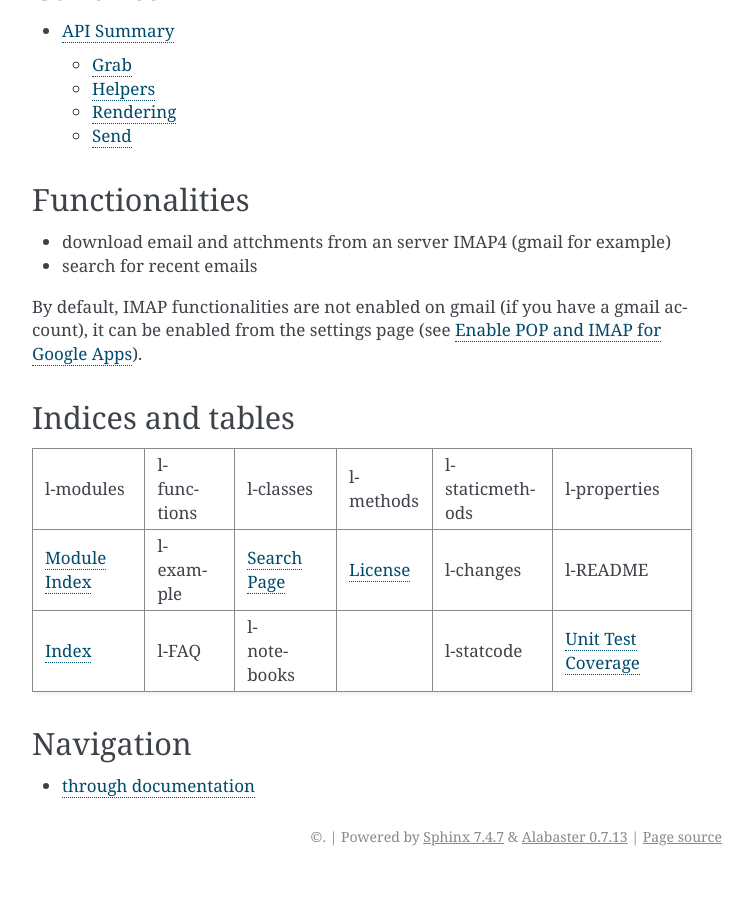
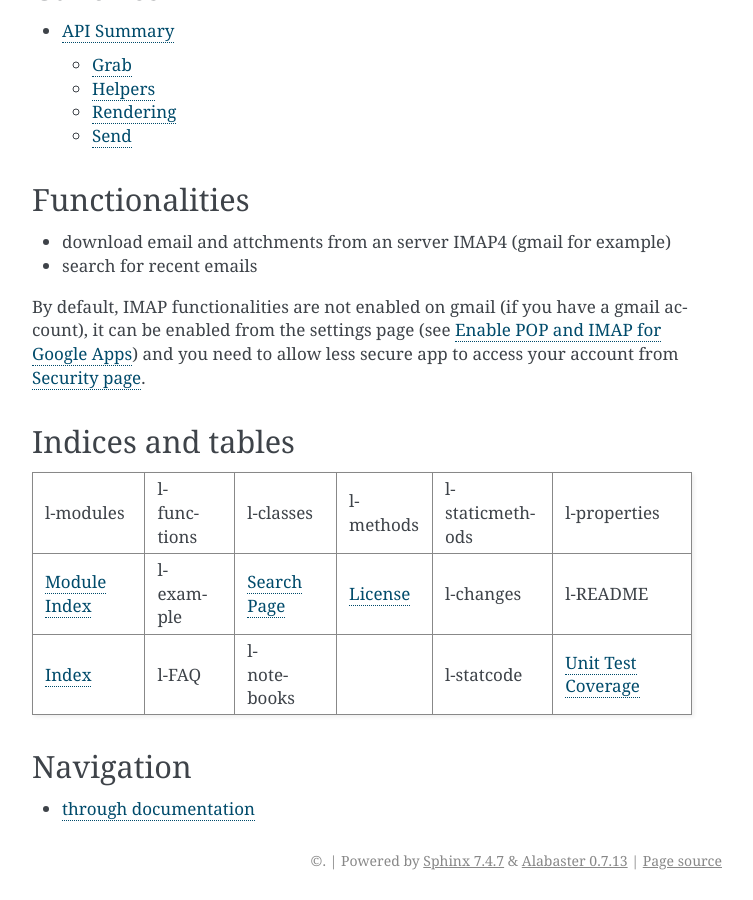
Before and after one commit to sdpython/pymmails, a Sphinx documentation site: the page built from _doc/sphinxdoc/source/index.rst, in a window 1280 px wide and 900 px high, scrolled down 1318 px. Shown: the whole window, without its empty margins (388-1141 px from the left). Built offline with Sphinx 7.4.7, drawn with Linux system fonts in a browser that asks for light colours; pages that are not in the unit, such as notebooks, are missing from menus; before the commit the page ends 2194 px from its top, so only the background shows below that.

Commit message:
documentation

```diff
--- a/_doc/sphinxdoc/source/index.rst
+++ b/_doc/sphinxdoc/source/index.rst
@@ -100,7 +100,9 @@ Functionalities
 
 By default, IMAP functionalities are not enabled on gmail (if you have
 a gmail account), it can be enabled from the settings page
-(see `Enable POP and IMAP for Google Apps <https://support.google.com/a/answer/105694>`_).
+(see `Enable POP and IMAP for Google Apps <https://support.google.com/a/answer/105694>`_)
+and you need to allow less secure app to access your account from
+`Security page <https://myaccount.google.com/security>`_.
 
 Indices and tables
 ------------------
```
